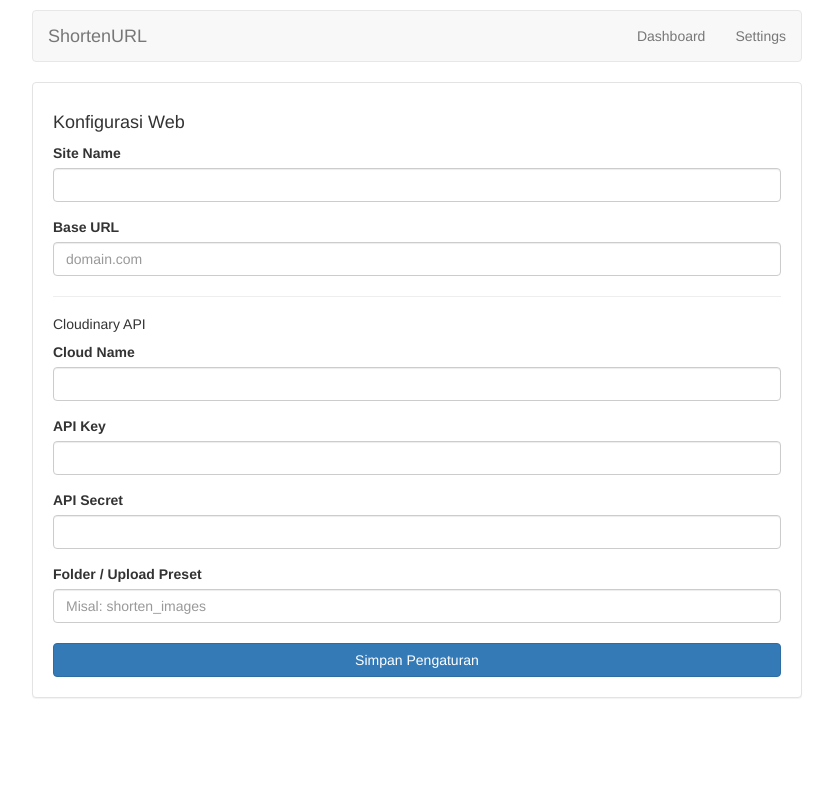
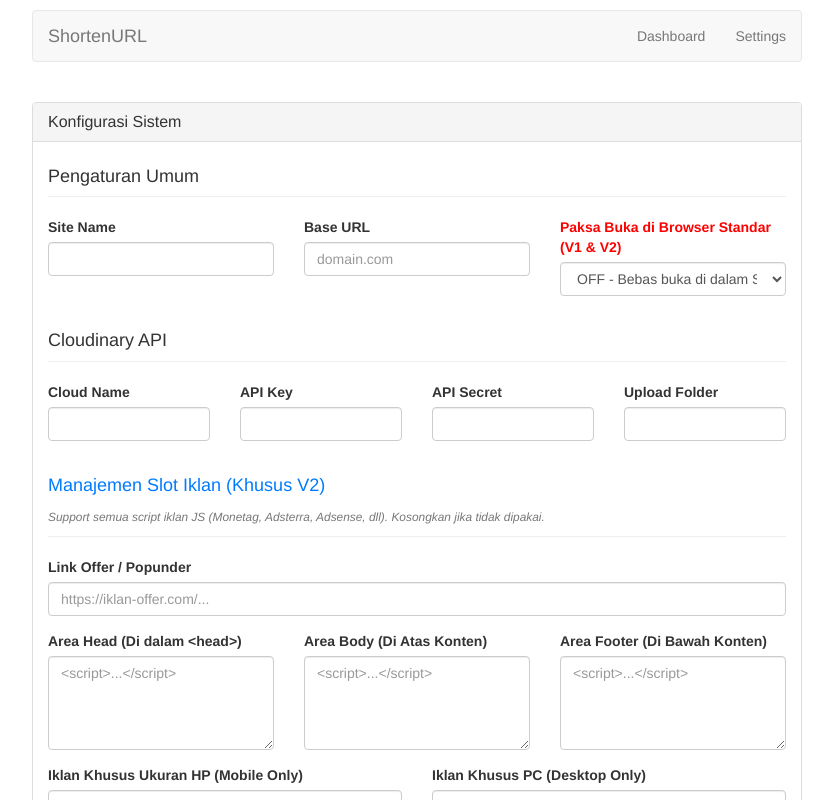
Before and after one commit to tamse94/shortenv1, a Next.js app: page /seting in a window 1280 px wide. Shown: the top 800 px of the page, without its empty margins (223-1056 px from the left). Built offline with nearby package versions, Linux system fonts and the light colour scheme; no server answers; the database is empty.

Commit message:
Update page.js

```diff
--- a/app/seting/page.js
+++ b/app/seting/page.js
@@ -6,13 +6,12 @@ export default function Settings() {
   const [data, setData] = useState({});
   const [loading, setLoading] = useState(true);
 
-  // Mengambil data dari database saat halaman pertama kali dibuka
   useEffect(() => {
     fetch("/api/settings")
       .then((res) => res.json())
       .then((result) => {
         setData(result);
-        setLoading(false); // Selesai loading, tampilkan form
+        setLoading(false);
       })
       .catch(() => setLoading(false));
   }, []);
@@ -29,69 +28,114 @@ export default function Settings() {
 
     if (res.ok) {
       setMsg("Berhasil disimpan!");
-      // Hilangkan notif hijau setelah 3 detik
       setTimeout(() => setMsg(""), 3000);
     } else {
       setMsg("Gagal menyimpan data.");
     }
   };
 
-  // Tampilan saat data sedang ditarik dari database
   if (loading) {
-    return (
-      <div className="card text-center" style={{ marginTop: '50px' }}>
-        <h4>Memuat Pengaturan...</h4>
-      </div>
-    );
+    return <div className="card text-center" style={{ marginTop: '50px' }}><h4>Memuat Pengaturan...</h4></div>;
   }
 
   return (
-    <div className="card" style={{ marginTop: '20px' }}>
-      <h4>Konfigurasi Web</h4>
+    <div className="row">
+      <div className="col-md-12">
+        <div className="panel panel-default" style={{ marginTop: '20px' }}>
+          <div className="panel-heading"><h3 className="panel-title">Konfigurasi Sistem</h3></div>
+          <div className="panel-body">
 
-      {msg && (
-        <div className={`alert ${msg === "Berhasil disimpan!" ? "alert-success" : "alert-info"}`}>
-          {msg}
-        </div>
-      )}
+            {msg && <div className={`alert ${msg === "Berhasil disimpan!" ? "alert-success" : "alert-info"}`}>{msg}</div>}
 
             <form onSubmit={save}>
+              {/* PENGATURAN UMUM */}
+              <h4>Pengaturan Umum</h4>
+              <hr style={{marginTop: '5px'}}/>
+              <div className="row">
+                <div className="col-md-4">
                   <div className="form-group">
                     <label>Site Name</label>
-          {/* defaultValue otomatis ngisi kotak dengan data dari database */}
                     <input name="site_name" className="form-control" defaultValue={data.site_name || ""} required />
                   </div>
-
+                </div>
+                <div className="col-md-4">
                   <div className="form-group">
                     <label>Base URL</label>
                     <input name="domain" className="form-control" placeholder="domain.com" defaultValue={data.domain || ""} required />
                   </div>
+                </div>
+                <div className="col-md-4">
+                  <div className="form-group">
+                    <label style={{color: 'red'}}>Paksa Buka di Browser Standar (V1 & V2)</label>
+                    <select name="force_external" className="form-control" defaultValue={data.force_external || "off"}>
+                      <option value="off">OFF - Bebas buka di dalam Sosmed</option>
+                      <option value="on">ON - Paksa buka di Chrome/Safari</option>
+                    </select>
+                  </div>
+                </div>
+              </div>
 
-        <hr/>
-        <h5>Cloudinary API</h5>
+              {/* CLOUDINARY */}
+              <h4 style={{marginTop: '20px'}}>Cloudinary API</h4>
+              <hr style={{marginTop: '5px'}}/>
+              <div className="row">
+                <div className="col-md-3"><div className="form-group"><label>Cloud Name</label><input name="cloud_name" className="form-control" defaultValue={data.cloud_name || ""} /></div></div>
+                <div className="col-md-3"><div className="form-group"><label>API Key</label><input name="api_key" className="form-control" defaultValue={data.api_key || ""} /></div></div>
+                <div className="col-md-3"><div className="form-group"><label>API Secret</label><input name="api_secret" type="password" className="form-control" defaultValue={data.api_secret || ""} /></div></div>
+                <div className="col-md-3"><div className="form-group"><label>Upload Folder</label><input name="cloudinary_folder" className="form-control" defaultValue={data.cloudinary_folder || ""} /></div></div>
+              </div>
+
+              {/* SLOT IKLAN */}
+              <h4 style={{marginTop: '20px', color: '#007bff'}}>Manajemen Slot Iklan (Khusus V2)</h4>
+              <p className="text-muted"><small><i>Support semua script iklan JS (Monetag, Adsterra, Adsense, dll). Kosongkan jika tidak dipakai.</i></small></p>
+              <hr style={{marginTop: '5px'}}/>
 
               <div className="form-group">
-          <label>Cloud Name</label>
-          <input name="cloud_name" className="form-control" defaultValue={data.cloud_name || ""} required />
+                <label>Link Offer / Popunder</label>
+                <input name="link_offer" className="form-control" placeholder="https://iklan-offer.com/..." defaultValue={data.link_offer || ""} />
               </div>
 
+              <div className="row">
+                <div className="col-md-4">
                   <div className="form-group">
-          <label>API Key</label>
-          <input name="api_key" className="form-control" defaultValue={data.api_key || ""} required />
+                    <label>Area Head (Di dalam &lt;head&gt;)</label>
+                    <textarea name="ads_head" className="form-control" rows="4" placeholder="<script>...</script>" defaultValue={data.ads_head || ""}></textarea>
+                  </div>
+                </div>
+                <div className="col-md-4">
+                  <div className="form-group">
+                    <label>Area Body (Di Atas Konten)</label>
+                    <textarea name="ads_body" className="form-control" rows="4" placeholder="<script>...</script>" defaultValue={data.ads_body || ""}></textarea>
+                  </div>
+                </div>
+                <div className="col-md-4">
+                  <div className="form-group">
+                    <label>Area Footer (Di Bawah Konten)</label>
+                    <textarea name="ads_footer" className="form-control" rows="4" placeholder="<script>...</script>" defaultValue={data.ads_footer || ""}></textarea>
+                  </div>
+                </div>
               </div>
 
+              <div className="row">
+                <div className="col-md-6">
                   <div className="form-group">
-          <label>API Secret</label>
-          <input name="api_secret" type="password" className="form-control" defaultValue={data.api_secret || ""} required />
+                    <label>Iklan Khusus Ukuran HP (Mobile Only)</label>
+                    <textarea name="ads_mobile" className="form-control" rows="4" placeholder="Banner 300x250..." defaultValue={data.ads_mobile || ""}></textarea>
+                  </div>
+                </div>
+                <div className="col-md-6">
+                  <div className="form-group">
+                    <label>Iklan Khusus PC (Desktop Only)</label>
+                    <textarea name="ads_desktop" className="form-control" rows="4" placeholder="Banner 728x90..." defaultValue={data.ads_desktop || ""}></textarea>
+                  </div>
+                </div>
               </div>
 
-        <div className="form-group">
-          <label>Folder / Upload Preset</label>
-          <input name="cloudinary_folder" className="form-control" placeholder="Misal: shorten_images" defaultValue={data.cloudinary_folder || ""} />
+              <button className="btn btn-primary btn-block btn-lg" style={{ marginTop: '20px' }}>Simpan Semua Pengaturan</button>
+            </form>
           </div>
-
-        <button className="btn btn-primary btn-block" style={{ marginTop: '20px' }}>Simpan Pengaturan</button>
-      </form>
+        </div>
+      </div>
     </div>
   );
 }
```
Lines whose indentation alone changed are shown as unchanged.
